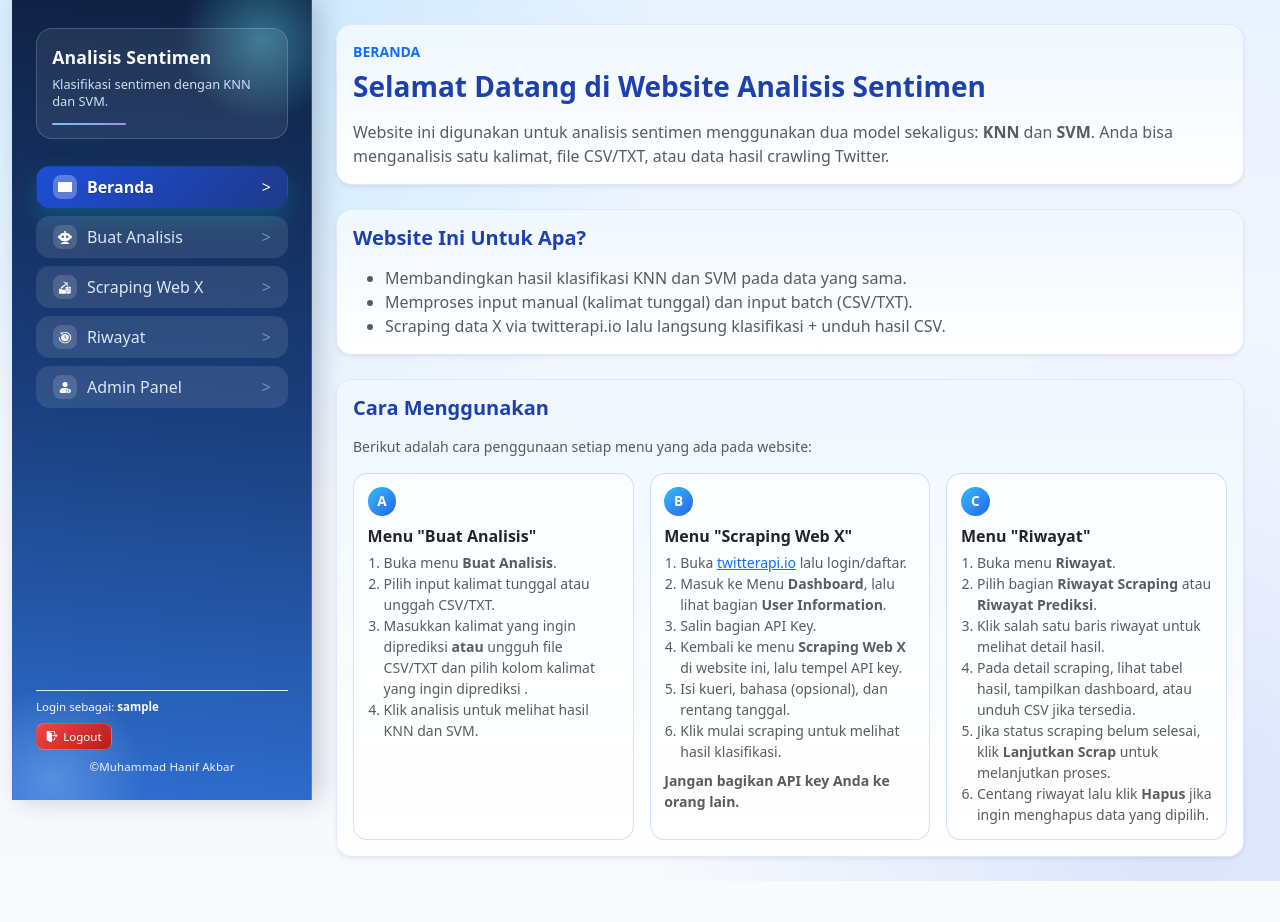
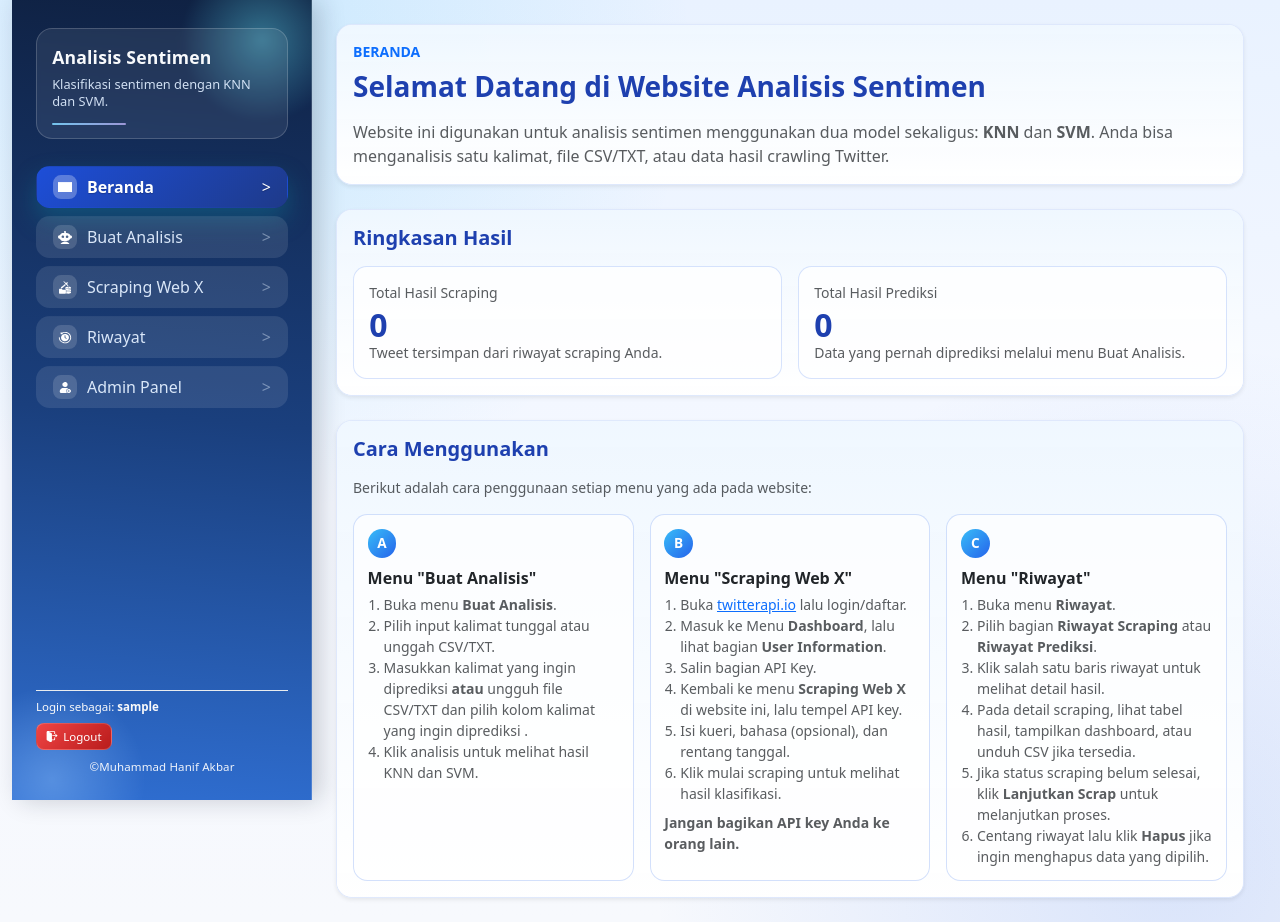
Before and after one commit to HanifAkb/WebSentimen, a Django app: page / in a window 1280 px wide. Before the commit the page ends 881 px from the top, so only its background shows below. Run offline with Django 4.2, Linux system fonts and the light colour scheme; the visitor is signed in with stand-in values (Sample User, id 1); data that the repository does not hold is empty; grey boxes are pictures that could not be loaded.

Commit message:
Update homepage summary and scraping detail

```diff
--- a/sentiment_app/static/sentiment_app/css/styles.css
+++ b/sentiment_app/static/sentiment_app/css/styles.css
@@ -498,6 +498,20 @@ body {
     background: linear-gradient(135deg, #38bdf8, #2563eb);
 }
 
+.beranda-stat {
+    border: 1px solid rgba(37, 99, 235, 0.18);
+    border-radius: 0.85rem;
+    padding: 0.95rem;
+    background: rgba(255, 255, 255, 0.76);
+}
+
+.beranda-stat-value {
+    font-size: 2rem;
+    line-height: 1.1;
+    font-weight: 800;
+    color: #1e40af;
+}
+
 @keyframes sidebarActivePulse {
     0% {
         box-shadow: 0 10px 20px rgba(37, 99, 235, 0.42);
--- a/sentiment_app/templates/sentiment_app/beranda.html
+++ b/sentiment_app/templates/sentiment_app/beranda.html
@@ -18,12 +18,23 @@
     <div class="col-12">
         <div class="card shadow-sm panel-card h-100">
             <div class="card-body">
-                <h2 class="h5 fw-semibold mb-3">Website Ini Untuk Apa?</h2>
-                <ul class="mb-0 text-muted">
-                    <li>Membandingkan hasil klasifikasi KNN dan SVM pada data yang sama.</li>
-                    <li>Memproses input manual (kalimat tunggal) dan input batch (CSV/TXT).</li>
-                    <li>Scraping data X via twitterapi.io lalu langsung klasifikasi + unduh hasil CSV.</li>
-                </ul>
+                <h2 class="h5 fw-semibold mb-3">Ringkasan Hasil</h2>
+                <div class="row g-3">
+                    <div class="col-md-6">
+                        <div class="beranda-stat h-100">
+                            <div class="small text-muted mb-1">Total Hasil Scraping</div>
+                            <div class="beranda-stat-value">{{ total_scraping_results|default:0 }}</div>
+                            <div class="small text-muted">Tweet tersimpan dari riwayat scraping Anda.</div>
+                        </div>
+                    </div>
+                    <div class="col-md-6">
+                        <div class="beranda-stat h-100">
+                            <div class="small text-muted mb-1">Total Hasil Prediksi</div>
+                            <div class="beranda-stat-value">{{ total_prediction_results|default:0 }}</div>
+                            <div class="small text-muted">Data yang pernah diprediksi melalui menu Buat Analisis.</div>
+                        </div>
+                    </div>
+                </div>
             </div>
         </div>
     </div>
--- a/sentiment_app/views.py
+++ b/sentiment_app/views.py
@@ -1595,7 +1595,17 @@ def predict_view(request: HttpRequest) -> HttpResponse:
 
 @login_required
 def beranda_view(request: HttpRequest) -> HttpResponse:
-    return render(request, "sentiment_app/beranda.html")
+    total_scraping_results = (
+        ScrapeHistory.objects.filter(user=request.user).aggregate(total=models.Sum("tweet_count")).get("total") or 0
+    )
+    total_prediction_results = (
+        PredictionHistory.objects.filter(user=request.user).aggregate(total=models.Sum("sample_count")).get("total") or 0
+    )
+    context = {
+        "total_scraping_results": total_scraping_results,
+        "total_prediction_results": total_prediction_results,
+    }
+    return render(request, "sentiment_app/beranda.html", context)
 
 
 @login_required
```
Also changed, not shown: sentiment_app/templates/sentiment_app/twitter.html (+41 -8 lines), sentiment_app/tests/test_auth_history.py (+86 -0 lines).
